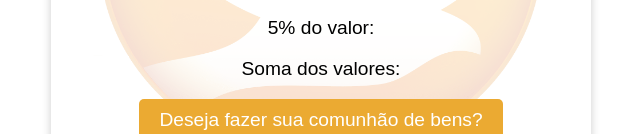
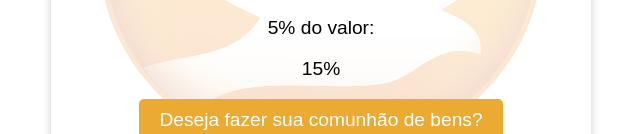
Before and after one commit to matheusmoreira1994/calculadorashalom15, a plain HTML site: page index.html in a window 1280 px wide. Shown: the part 260-394 px from the top of the page, without its empty margins (319-959 px from the left). Drawn offline with Linux system fonts and the light colour scheme.

Commit message:
Update index.html

```diff
--- a/index.html
+++ b/index.html
@@ -19,7 +19,7 @@
         <div class="result">
             <p>10% do valor: <span id="dezPorcento"></span></p>
             <p>5% do valor: <span id="cincoPorcento"></span></p>
-            <p>Soma dos valores: <span id="soma"></span></p>
+            <p>15% <span id="soma"></span></p>
 
             <button id="siteshalom" type="button" onclick="irparasite()">Deseja fazer sua comunhão de bens?</button>
         </div>
```
